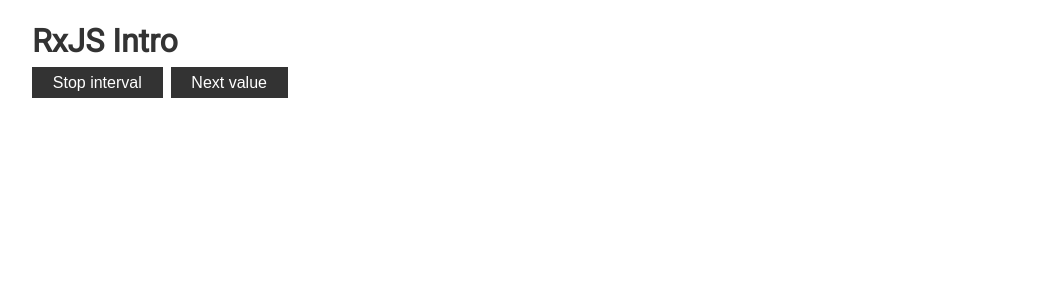
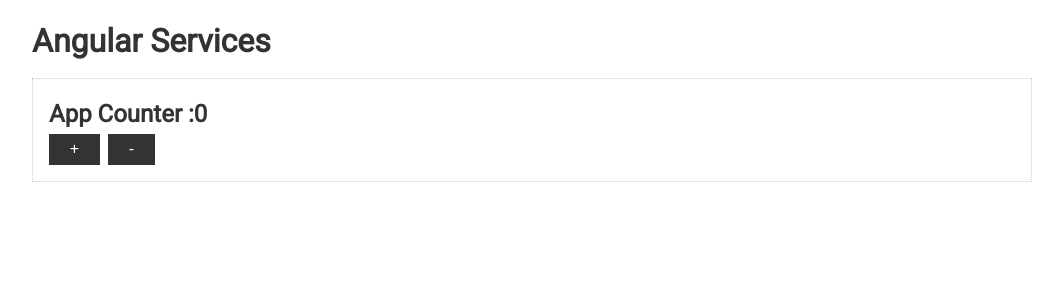
Before and after one commit to yakidan/Angular, an Angular app in the folder Angular/Practise/basics-and-syntax/angular-basics/: page / in a window 1280 px wide. Shown: the top 300 px of the page, without its empty margins (108-1171 px from the left). Built offline with nearby package versions, Linux system fonts and the light colour scheme.

Commit message:
Services: create service

```diff
--- a/Angular/Practise/basics-and-syntax/angular-basics/src/app/app.component.html
+++ b/Angular/Practise/basics-and-syntax/angular-basics/src/app/app.component.html
@@ -1,6 +1,10 @@
 <div class="container">
-  <h1>RxJS Intro</h1>
+  <h1>Angular Services</h1>
 
-  <button class="btn" (click)="stop()" >Stop interval</button>
-  <button class="btn " (click)="next()" >Next value</button>
+  <div class="card">
+    <h2>App Counter :{{appCounterService.counter}}</h2>
+
+    <button class="btn" (click)="appCounterService.increase()">+</button>
+    <button class="btn" (click)="appCounterService.decrease()">-</button>
+  </div>
 </div>
--- a/Angular/Practise/basics-and-syntax/angular-basics/src/app/app.component.ts
+++ b/Angular/Practise/basics-and-syntax/angular-basics/src/app/app.component.ts
@@ -1,5 +1,6 @@
 import {Component} from '@angular/core';
 import {Subscription, Subject} from 'rxjs'
+import {AppCounterService} from "./services/app-counter.service";
 
 @Component({
   selector: 'app-root',
@@ -8,22 +9,7 @@
 })
 
 export class AppComponent {
-  sub: Subscription
-  stream$: Subject<number> = new Subject<number>()
-  counter = 0;
+  constructor(private appCounterService: AppCounterService) {
 
-  constructor() {
-    this.sub = this.stream$.subscribe(value => {
-      console.log('Subscribe', value)
-    })
-  }
-
-  stop() {
-    this.sub.unsubscribe()
-  }
-
-  next() {
-    this.counter++
-    this.stream$.next(this.counter)
   }
 }
--- a/Angular/Practise/basics-and-syntax/angular-basics/src/app/app.module.ts
+++ b/Angular/Practise/basics-and-syntax/angular-basics/src/app/app.module.ts
@@ -3,6 +3,7 @@
 
 import {AppComponent} from './app.component';
 import {FormsModule} from '@angular/forms';
+import {AppCounterService} from "./services/app-counter.service";
 
 @NgModule({
   declarations: [
@@ -12,7 +13,9 @@
     BrowserModule,
     FormsModule
   ],
-  providers: [],
+  providers: [
+    AppCounterService
+  ],
   bootstrap: [AppComponent]
 })
 export class AppModule {
--- /dev/null
+++ b/Angular/Practise/basics-and-syntax/angular-basics/src/app/services/app-counter.service.ts
@@ -0,0 +1,11 @@
+export class AppCounterService {
+  counter = 0;
+
+  increase() {
+    this.counter++
+  }
+
+  decrease() {
+    this.counter--
+  }
+}
```
